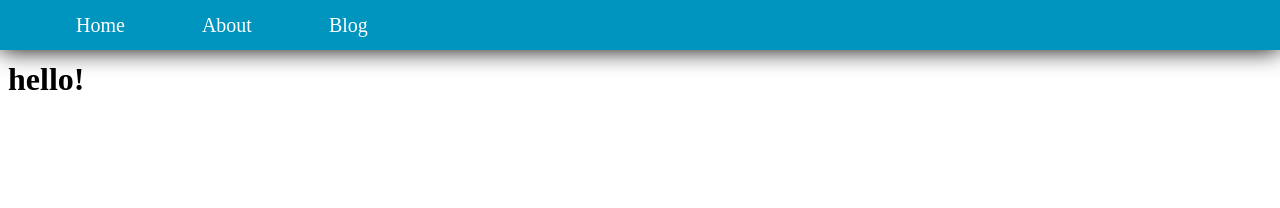
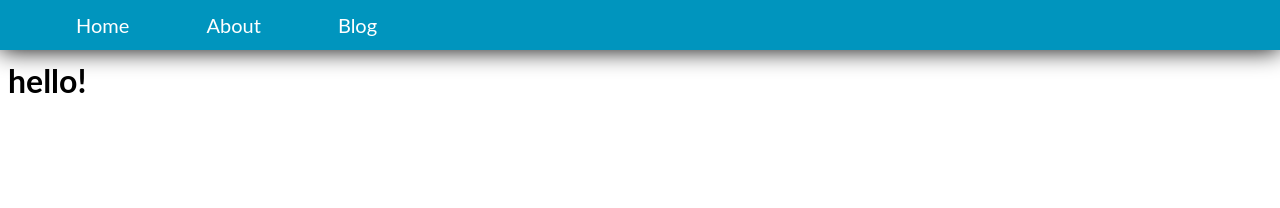
Before and after one commit to mumtazf/blog, a Jekyll site: the page built from docs/index.html, in a window 1280 px wide. Shown: the top 208 px of the page. Built offline with Jekyll 4.4.1, drawn with Linux system fonts in a browser that asks for light colours.

Commit message:
updated font style + padding

```diff
--- a/docs/assets/style.css
+++ b/docs/assets/style.css
@@ -1,3 +1,7 @@
+*{
+    font-family: 'Lato', sans-serif;
+}
+
 header{
     width: 100%;
 }
@@ -16,12 +20,14 @@ header{
 .featured-image{
     width: 100%;
     height: 400px;
+    padding-bottom: 50px;
 }
 
 .blog-content{
     margin: auto;
     width: 50%;
     padding: 3em;
+    font-family: 'Lato', sans-serif;
 }
 
 /* Navbar styling */
```
